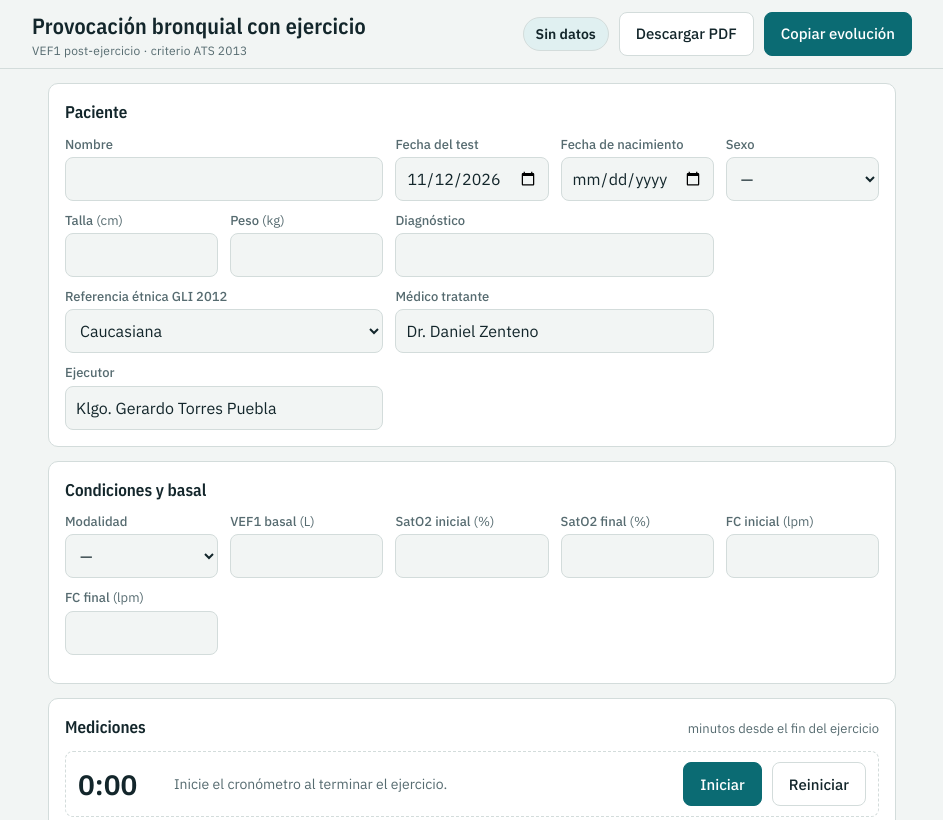
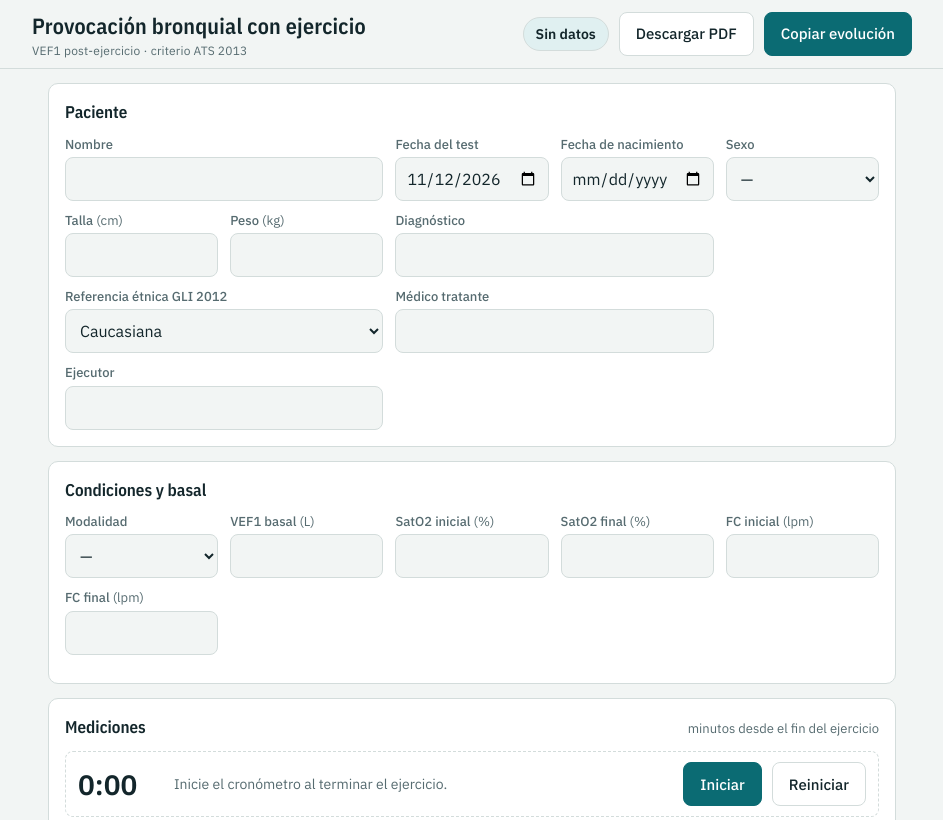
Before and after one commit to klgogerardotorres-cmd/tpbe-app, a plain HTML site: page index.html in a window 1280 px wide. Shown: the top 820 px of the page, without its empty margins (168-1111 px from the left). Drawn offline with nearby package versions, Linux system fonts and the light colour scheme.

Commit message:
Update index.html

```diff
--- a/index.html
+++ b/index.html
@@ -563,7 +563,7 @@ async function mergeWithSpiro(tpbeBytes, spiroBytes, PDFLib){
   var KEYS = ['nombre','fecha','fnac','sexo','etnia','talla','peso','dx','medico','ejecutor','modalidad','vbasal','satI','satF','fcI','fcF','b2dosis','obs'];
   var CHECKS = ['b2'];
   var POINTS = TIMES.concat(['post']);
-  var DEFAULTS = {ejecutor:'Klgo. Gerardo Torres Puebla', medico:'Dr. Daniel Zenteno', etnia:'1'};
+  var DEFAULTS = {ejecutor:'', medico:'', etnia:'1'};
   var SKEY = 'ppbe-borrador-v1';
   var edited = false;
 
```
